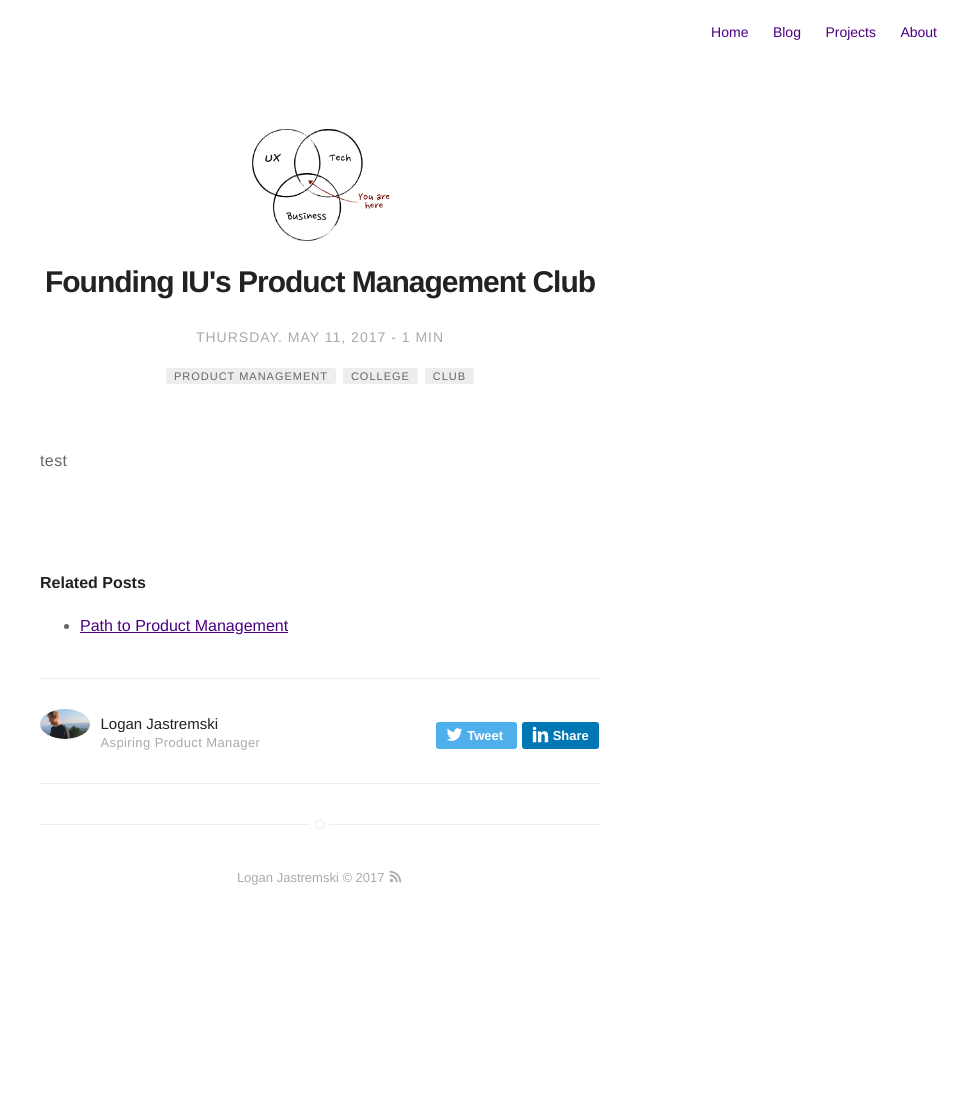
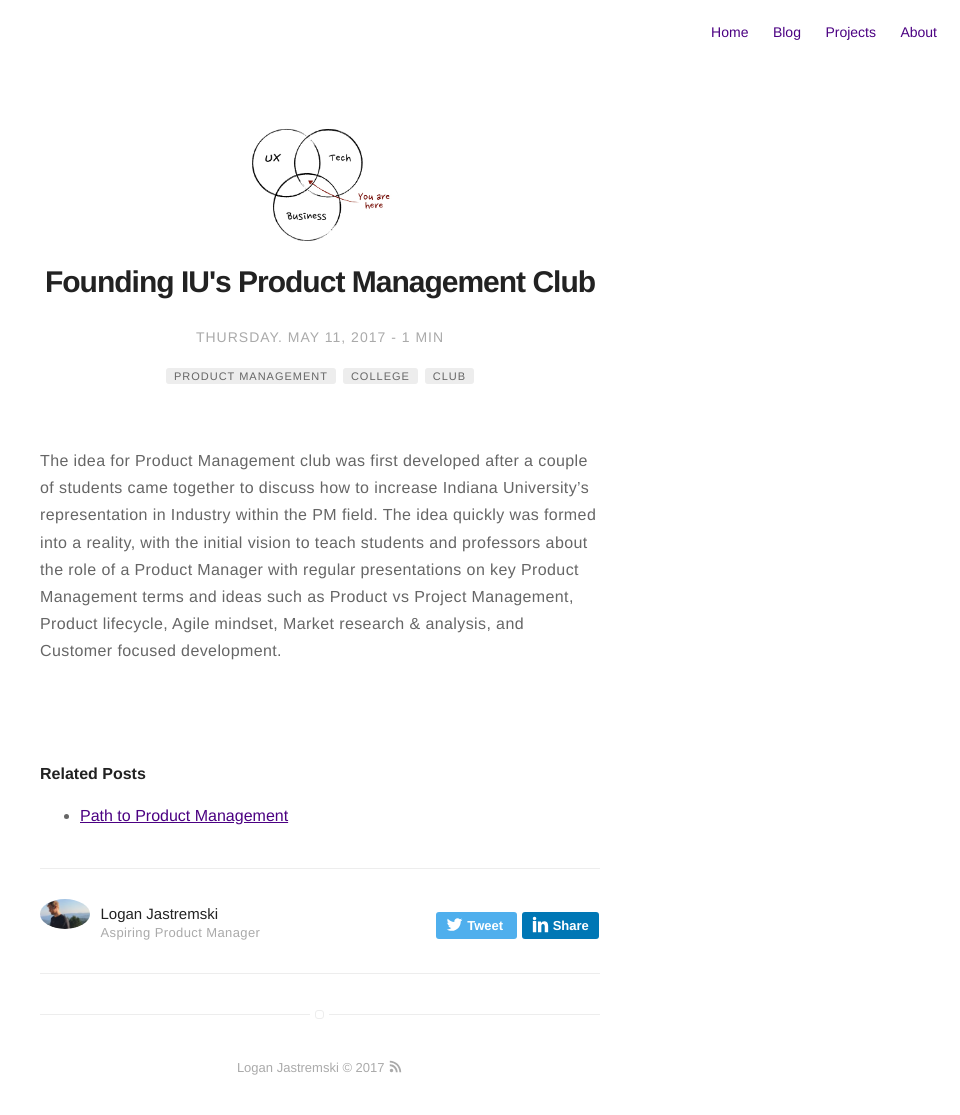
Before and after one commit to LoganJastremski/LoganJastremski.com, a Jekyll site: the page built from _posts/2017-05-11-Product-Management-Club.markdown, in a window 1280 px wide. Shown: the whole page, without its empty margins (320-1280 px from the left). Built offline with Jekyll 4.4.1, drawn with Linux system fonts in a browser that asks for light colours; before the commit the page ends 925 px from its top, so only the background shows below that.

Commit message:
updated PM club

```diff
--- a/_posts/2017-05-11-Product-Management-Club.markdown
+++ b/_posts/2017-05-11-Product-Management-Club.markdown
@@ -16,4 +16,4 @@
 externalLink: false
 ---
 
-test
+The idea for Product Management club was first developed after a couple of students came together to discuss how to increase Indiana University's representation in Industry within the PM field.  The idea quickly was formed into a reality, with the initial vision to teach students and professors about the role of a Product Manager with regular presentations on key Product Management terms and ideas such as Product vs Project Management, Product lifecycle, Agile mindset, Market research & analysis, and Customer focused development.
```
